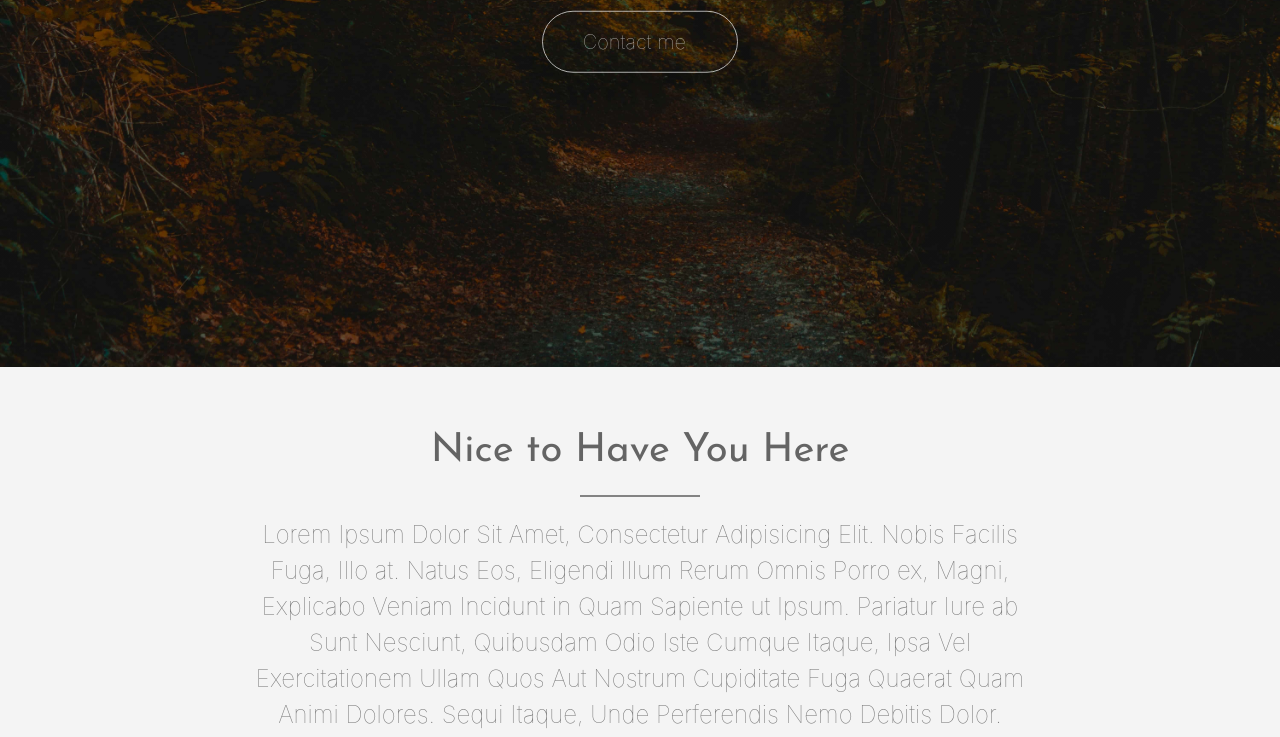
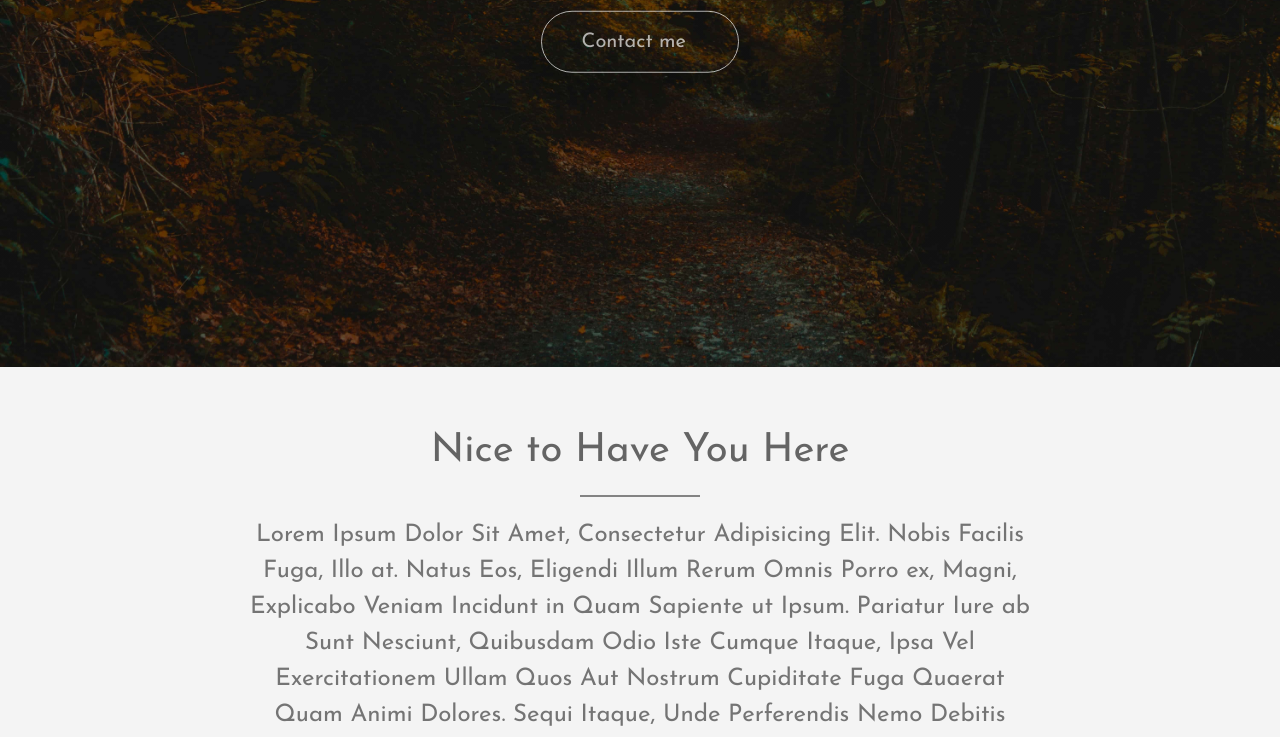
Before and after one commit to BarikQ/old-portfolio, a plain HTML site: page index.html in a window 1280 px wide. Shown: the part 433-1170 px from the top of the page. Drawn offline with nearby package versions, Linux system fonts and the light colour scheme.

Commit message:
Update mainStyle.css

```diff
--- a/mainStyle.css
+++ b/mainStyle.css
@@ -41,6 +41,7 @@ body{
     /* font-family: Asap; */
     /* font-family: Courgette; */
 /*     font-family: Josefin-l; */
+	font-family: Josefin-r;
 	font-size: 20px;
 	background-color: black;
 	background-repeat: no-repeat;
```
